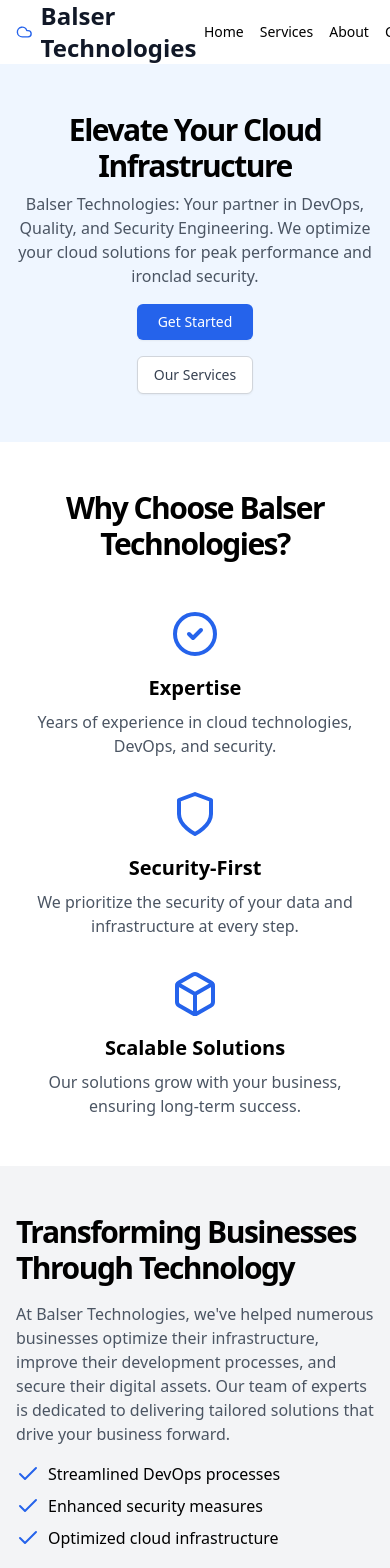
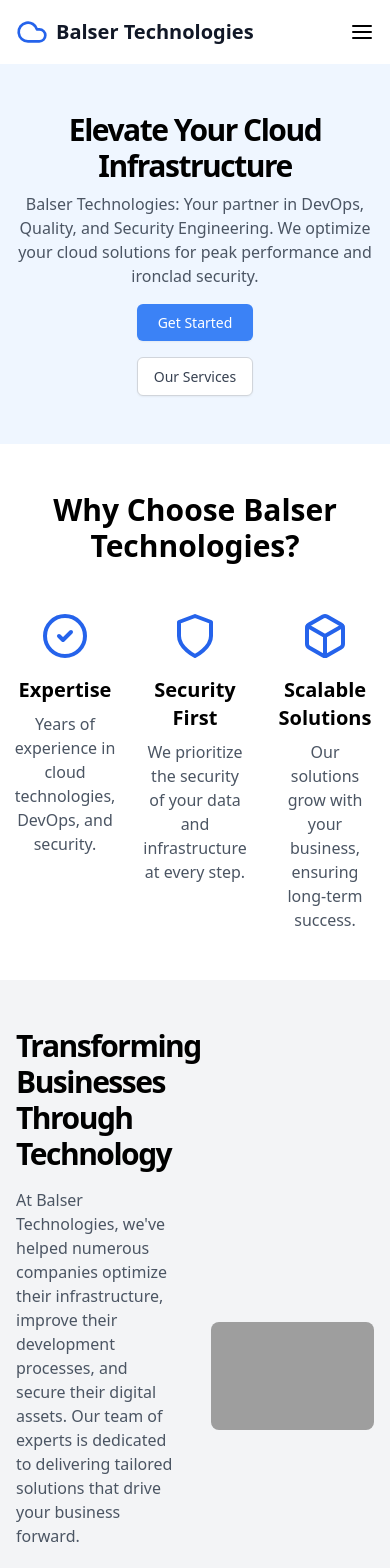
Before and after one commit to balser-technologies/balser-technologies.github.io, a Jekyll site: the page built from index.html, in a window 390 px wide. Shown: the top 1568 px of the page. Built offline with Jekyll 4.4.1, drawn with Linux system fonts in a browser that asks for light colours; some of the changed text lies outside the part shown; grey boxes are pictures that could not be loaded.

Commit message:
add custom css

```diff
--- a/_config.yml
+++ b/_config.yml
@@ -1,7 +1,11 @@
+# Site settings
 title: Balser Technologies
-description: Cloud consultancy specializing in DevOps, Quality, and Security Engineering services
-baseurl: ""
-url: "https://balser-technologies.com"
+email: info@balsertechnologies.com
+description: >-
+  Balser Technologies: Your partner in DevOps, Quality, and Security Engineering.
+  We optimize your cloud solutions for peak performance and ironclad security.
+baseurl: "" # the subpath of your site, e.g. /blog
+url: "https://www.balsertechnologies.com" # the base hostname & protocol for your site
 
 # Build settings
 markdown: kramdown
@@ -14,4 +18,28 @@
   - Gemfile
   - Gemfile.lock
   - node_modules
-  - vendor
+  - vendor/bundle/
+  - vendor/cache/
+  - vendor/gems/
+  - vendor/ruby/
+
+# Sass settings
+sass:
+  sass_dir: _sass
+  style: compressed
+
+# Include custom CSS
+include:
+  - assets
+
+# Collections
+collections:
+  services:
+    output: true
+
+# Default layout
+defaults:
+  - scope:
+      path: ""
+    values:
+      layout: "default"
--- a/_layouts/default.html
+++ b/_layouts/default.html
@@ -5,34 +5,52 @@
     <meta name="viewport" content="width=device-width, initial-scale=1.0">
     <title>{{ page.title }} | {{ site.title }}</title>
     <link href="https://cdn.jsdelivr.net/npm/tailwindcss@2.2.19/dist/tailwind.min.css" rel="stylesheet">
+    <link href="{{ site.baseurl }}/assets/css/custom.css" rel="stylesheet">
     {% seo %}
 </head>
 <body class="flex flex-col min-h-screen">
-    <header class="px-4 lg:px-6 h-16 flex items-center">
-        <a href="{{ site.baseurl }}/" class="flex items-center justify-center">
-            <svg xmlns="http://www.w3.org/2000/svg" width="24" height="24" viewBox="0 0 24 24" fill="none" stroke="currentColor" stroke-width="2" stroke-linecap="round" stroke-linejoin="round" class="h-6 w-6 text-blue-600">
+    <header class="bg-white shadow-sm">
+        <div class="container mx-auto px-4 md:px-6 max-w-6xl">
+            <div class="flex items-center justify-between h-16">
+                <a href="{{ site.baseurl }}/" class="flex items-center">
+                    <svg xmlns="http://www.w3.org/2000/svg" width="24" height="24" viewBox="0 0 24 24" fill="none" stroke="currentColor" stroke-width="2" stroke-linecap="round" stroke-linejoin="round" class="h-8 w-8 text-blue-600">
                         <path d="M17.5 19H9a7 7 0 1 1 6.71-9h1.79a4.5 4.5 0 1 1 0 9Z"></path>
                     </svg>
-            <span class="ml-2 text-2xl font-bold text-gray-900">{{ site.title }}</span>
+                    <span class="ml-2 text-xl font-bold text-gray-900">{{ site.title }}</span>
                 </a>
-        <nav class="ml-auto flex gap-4 sm:gap-6">
-            <a href="{{ site.baseurl }}/" class="text-sm font-medium hover:underline underline-offset-4">Home</a>
-            <a href="{{ site.baseurl }}/services" class="text-sm font-medium hover:underline underline-offset-4">Services</a>
-            <a href="{{ site.baseurl }}/#about" class="text-sm font-medium hover:underline underline-offset-4">About</a>
-            <a href="{{ site.baseurl }}/#contact" class="text-sm font-medium hover:underline underline-offset-4">Contact</a>
+                <nav class="hidden md:flex space-x-4">
+                    <a href="{{ site.baseurl }}/" class="text-gray-600 hover:text-gray-900">Home</a>
+                    <a href="{{ site.baseurl }}/services" class="text-gray-600 hover:text-gray-900">Services</a>
+                    <a href="{{ site.baseurl }}/#about" class="text-gray-600 hover:text-gray-900">About</a>
+                    <a href="{{ site.baseurl }}/#contact" class="text-gray-600 hover:text-gray-900">Contact</a>
                 </nav>
+                <button class="md:hidden">
+                    <svg xmlns="http://www.w3.org/2000/svg" width="24" height="24" viewBox="0 0 24 24" fill="none" stroke="currentColor" stroke-width="2" stroke-linecap="round" stroke-linejoin="round">
+                        <line x1="3" y1="12" x2="21" y2="12"></line>
+                        <line x1="3" y1="6" x2="21" y2="6"></line>
+                        <line x1="3" y1="18" x2="21" y2="18"></line>
+                    </svg>
+                </button>
+            </div>
+        </div>
     </header>
 
-    <main class="flex-1">
+    <main class="flex-grow">
+        <div class="content-wrapper">
             {{ content }}
+        </div>
     </main>
 
-    <footer class="flex flex-col gap-2 sm:flex-row py-6 w-full shrink-0 items-center px-4 md:px-6 border-t">
-        <p class="text-xs text-gray-600">&copy; {{ 'now' | date: "%Y" }} {{ site.title }}. All rights reserved.</p>
-        <nav class="sm:ml-auto flex gap-4 sm:gap-6">
-            <a href="#" class="text-xs hover:underline underline-offset-4">Terms of Service</a>
-            <a href="#" class="text-xs hover:underline underline-offset-4">Privacy</a>
+    <footer class="bg-gray-100">
+        <div class="container mx-auto px-4 md:px-6 max-w-6xl py-8">
+            <div class="flex flex-col md:flex-row justify-between items-center">
+                <p class="text-sm text-gray-600">&copy; {{ 'now' | date: "%Y" }} {{ site.title }}. All rights reserved.</p>
+                <nav class="flex gap-4 mt-4 md:mt-0">
+                    <a href="#" class="text-sm text-gray-600 hover:text-gray-900">Terms of Service</a>
+                    <a href="#" class="text-sm text-gray-600 hover:text-gray-900">Privacy Policy</a>
                 </nav>
+            </div>
+        </div>
     </footer>
 </body>
 </html>
--- /dev/null
+++ b/assets/css/custom.css
@@ -0,0 +1,186 @@
+/* Custom styles for Balser Technologies */
+
+:root {
+  --color-primary: #3b82f6;
+  --color-primary-dark: #2563eb;
+  --color-gray-100: #f3f4f6;
+  --color-gray-200: #e5e7eb;
+  --color-gray-300: #d1d5db;
+  --color-gray-600: #4b5563;
+  --color-gray-700: #374151;
+  --color-gray-900: #111827;
+}
+
+.content-wrapper {
+  display: flex;
+  flex-direction: column;
+  align-items: center;
+  width: 100%;
+}
+
+.content-wrapper > section {
+  width: 100%;
+  padding-top: 3rem;
+  padding-bottom: 3rem;
+}
+
+@media (min-width: 768px) {
+  .content-wrapper > section {
+    padding-top: 6rem;
+    padding-bottom: 6rem;
+  }
+}
+
+@media (min-width: 1024px) {
+  .content-wrapper > section {
+    padding-top: 8rem;
+    padding-bottom: 8rem;
+  }
+}
+
+.content-wrapper > section > div {
+  max-width: 72rem;
+  margin-left: auto;
+  margin-right: auto;
+  padding-left: 1rem;
+  padding-right: 1rem;
+}
+
+@media (min-width: 768px) {
+  .content-wrapper > section > div {
+    padding-left: 1.5rem;
+    padding-right: 1.5rem;
+  }
+}
+
+.section-title {
+  font-size: 1.875rem;
+  font-weight: 700;
+  line-height: 1.2;
+  text-align: center;
+  margin-bottom: 3rem;
+}
+
+@media (min-width: 640px) {
+  .section-title {
+    font-size: 2.25rem;
+  }
+}
+
+@media (min-width: 768px) {
+  .section-title {
+    font-size: 3rem;
+  }
+}
+
+.btn-primary {
+  display: inline-flex;
+  align-items: center;
+  justify-content: center;
+  border-radius: 0.375rem;
+  background-color: var(--color-primary);
+  padding: 0.5rem 1rem;
+  font-size: 0.875rem;
+  font-weight: 500;
+  color: white;
+  box-shadow: 0 1px 2px 0 rgba(0, 0, 0, 0.05);
+}
+
+.btn-primary:hover {
+  background-color: var(--color-primary-dark);
+}
+
+.btn-secondary {
+  display: inline-flex;
+  align-items: center;
+  justify-content: center;
+  border-radius: 0.375rem;
+  border: 1px solid var(--color-gray-300);
+  background-color: white;
+  padding: 0.5rem 1rem;
+  font-size: 0.875rem;
+  font-weight: 500;
+  color: var(--color-gray-700);
+  box-shadow: 0 1px 2px 0 rgba(0, 0, 0, 0.05);
+}
+
+.btn-secondary:hover {
+  background-color: var(--color-gray-100);
+}
+
+.card {
+  background-color: white;
+  padding: 1.5rem;
+  border-radius: 0.5rem;
+  box-shadow: 0 1px 3px 0 rgba(0, 0, 0, 0.1), 0 1px 2px 0 rgba(0, 0, 0, 0.06);
+}
+
+.form-input {
+  display: flex;
+  height: 2.5rem;
+  width: 100%;
+  border-radius: 0.375rem;
+  border: 1px solid var(--color-gray-300);
+  background-color: white;
+  padding: 0.5rem 0.75rem;
+  font-size: 0.875rem;
+}
+
+.form-input::placeholder {
+  color: var(--color-gray-400);
+}
+
+.form-input:focus {
+  outline: none;
+  ring: 2px solid var(--color-primary);
+  border-color: transparent;
+}
+
+.form-button {
+  display: inline-flex;
+  align-items: center;
+  justify-content: center;
+  border-radius: 0.375rem;
+  font-size: 0.875rem;
+  font-weight: 500;
+  height: 2.5rem;
+  padding-left: 1rem;
+  padding-right: 1rem;
+  background-color: var(--color-primary);
+  color: white;
+  transition-property: color, background-color, border-color, text-decoration-color, fill, stroke;
+  transition-timing-function: cubic-bezier(0.4, 0, 0.2, 1);
+  transition-duration: 150ms;
+}
+
+.form-button:hover {
+  background-color: var(--color-primary-dark);
+}
+
+.form-button:focus {
+  outline: none;
+  ring: 2px solid var(--color-primary);
+  ring-offset: 2px;
+}
+
+.grid-cols-3 {
+  display: grid;
+  gap: 2rem;
+}
+
+@media (min-width: 768px) {
+  .grid-cols-3 {
+    grid-template-columns: repeat(3, minmax(0, 1fr));
+  }
+}
+
+.grid-cols-2 {
+  display: grid;
+  gap: 2rem;
+}
+
+@media (min-width: 768px) {
+  .grid-cols-2 {
+    grid-template-columns: repeat(2, minmax(0, 1fr));
+  }
+}
--- a/index.html
+++ b/index.html
@@ -3,31 +3,29 @@
 title: Home
 ---
 
-<div class="flex flex-col items-center min-h-screen">
-    <section class="w-full py-12 md:py-24 lg:py-32 xl:py-48 bg-blue-50">
-        <div class="container mx-auto px-4 md:px-6 max-w-6xl">
+<section class="bg-blue-50">
+    <div>
         <div class="flex flex-col items-center space-y-4 text-center">
             <div class="space-y-2">
                 <h1 class="text-3xl font-bold tracking-tighter sm:text-4xl md:text-5xl lg:text-6xl/none">
                     Elevate Your Cloud Infrastructure
                 </h1>
                 <p class="mx-auto max-w-[700px] text-gray-600 md:text-xl">
-                        Balser Technologies: Your partner in DevOps, Quality, and Security Engineering. We optimize your cloud
-                        solutions for peak performance and ironclad security.
+                    Balser Technologies: Your partner in DevOps, Quality, and Security Engineering. We optimize your cloud solutions for peak performance and ironclad security.
                 </p>
             </div>
             <div class="flex flex-col sm:flex-row space-y-4 sm:space-y-0 sm:space-x-4">
-                    <a href="#get-started" class="inline-flex items-center justify-center rounded-md bg-blue-600 px-4 py-2 text-sm font-medium text-white shadow-sm hover:bg-blue-700">Get Started</a>
-                    <a href="{{ site.baseurl }}/services" class="inline-flex items-center justify-center rounded-md border border-gray-300 bg-white px-4 py-2 text-sm font-medium text-gray-700 shadow-sm hover:bg-gray-50">Our Services</a>
+                <a href="#get-started" class="btn-primary">Get Started</a>
+                <a href="{{ site.baseurl }}/services" class="btn-secondary">Our Services</a>
             </div>
         </div>
     </div>
 </section>
 
-    <section class="w-full py-12 md:py-24 lg:py-32">
-        <div class="container mx-auto px-4 md:px-6 max-w-6xl">
-            <h2 class="text-3xl font-bold tracking-tighter sm:text-4xl md:text-5xl text-center mb-12">Why Choose Balser Technologies?</h2>
-            <div class="grid grid-cols-1 md:grid-cols-3 gap-8">
+<section>
+    <div>
+        <h2 class="section-title">Why Choose Balser Technologies?</h2>
+        <div class="grid grid-cols-3 gap-8">
             <div class="flex flex-col items-center text-center">
                 <svg xmlns="http://www.w3.org/2000/svg" width="48" height="48" viewBox="0 0 24 24" fill="none" stroke="currentColor" stroke-width="2" stroke-linecap="round" stroke-linejoin="round" class="h-12 w-12 text-blue-600 mb-4">
                     <circle cx="12" cy="12" r="10"></circle>
@@ -40,7 +38,7 @@
                 <svg xmlns="http://www.w3.org/2000/svg" width="48" height="48" viewBox="0 0 24 24" fill="none" stroke="currentColor" stroke-width="2" stroke-linecap="round" stroke-linejoin="round" class="h-12 w-12 text-blue-600 mb-4">
                     <path d="M12 22s8-4 8-10V5l-8-3-8 3v7c0 6 8 10 8 10z"></path>
                 </svg>
-                    <h3 class="text-xl font-bold mb-2">Security-First</h3>
+                <h3 class="text-xl font-bold mb-2">Security First</h3>
                 <p class="text-gray-600">We prioritize the security of your data and infrastructure at every step.</p>
             </div>
             <div class="flex flex-col items-center text-center">
@@ -56,20 +54,20 @@
     </div>
 </section>
 
-    <section class="w-full py-12 md:py-24 lg:py-32 bg-gray-100">
-        <div class="container mx-auto px-4 md:px-6 max-w-6xl">
-            <div class="grid items-center gap-6 lg:grid-cols-2 lg:gap-12">
+<section class="bg-gray-100">
+    <div>
+        <div class="grid grid-cols-2 gap-12 items-center">
             <div class="space-y-4">
                 <h2 class="text-3xl font-bold tracking-tighter sm:text-4xl md:text-5xl">Transforming Businesses Through Technology</h2>
                 <p class="text-gray-600 md:text-xl">
-                        At Balser Technologies, we've helped numerous businesses optimize their infrastructure, improve their development processes, and secure their digital assets. Our team of experts is dedicated to delivering tailored solutions that drive your business forward.
+                    At Balser Technologies, we've helped numerous companies optimize their infrastructure, improve their development processes, and secure their digital assets. Our team of experts is dedicated to delivering tailored solutions that drive your business forward.
                 </p>
                 <ul class="space-y-2">
                     <li class="flex items-center">
                         <svg xmlns="http://www.w3.org/2000/svg" width="24" height="24" viewBox="0 0 24 24" fill="none" stroke="currentColor" stroke-width="2" stroke-linecap="round" stroke-linejoin="round" class="h-6 w-6 text-blue-600 mr-2">
                             <polyline points="20 6 9 17 4 12"></polyline>
                         </svg>
-                            Streamlined DevOps processes
+                        Optimized DevOps processes
                     </li>
                     <li class="flex items-center">
                         <svg xmlns="http://www.w3.org/2000/svg" width="24" height="24" viewBox="0 0 24 24" fill="none" stroke="currentColor" stroke-width="2" stroke-linecap="round" stroke-linejoin="round" class="h-6 w-6 text-blue-600 mr-2">
@@ -81,7 +79,7 @@
                         <svg xmlns="http://www.w3.org/2000/svg" width="24" height="24" viewBox="0 0 24 24" fill="none" stroke="currentColor" stroke-width="2" stroke-linecap="round" stroke-linejoin="round" class="h-6 w-6 text-blue-600 mr-2">
                             <polyline points="20 6 9 17 4 12"></polyline>
                         </svg>
-                            Optimized cloud infrastructure
+                        Streamlined cloud infrastructure
                     </li>
                 </ul>
             </div>
@@ -99,10 +97,10 @@
     </div>
 </section>
 
-    <section class="w-full py-12 md:py-24 lg:py-32">
-        <div class="container mx-auto px-4 md:px-6 max-w-6xl">
-            <h2 class="text-3xl font-bold tracking-tighter sm:text-4xl md:text-5xl text-center mb-12">Our Core Services</h2>
-            <div class="grid grid-cols-1 md:grid-cols-3 gap-8">
+<section>
+    <div>
+        <h2 class="section-title">Our Core Services</h2>
+        <div class="grid grid-cols-3 gap-8">
             <div class="flex flex-col items-center text-center">
                 <svg xmlns="http://www.w3.org/2000/svg" width="48" height="48" viewBox="0 0 24 24" fill="none" stroke="currentColor" stroke-width="2" stroke-linecap="round" stroke-linejoin="round" class="h-12 w-12 text-blue-600 mb-4">
                     <polygon points="13 2 3 14 12 14 11 22 21 10 12 10 13 2"></polygon>
@@ -111,7 +109,7 @@
                 <p class="text-gray-600">Streamline your development and operations with our expert DevOps solutions.</p>
             </div>
             <div class="flex flex-col items-center text-center">
-                    <svg xmlns="http://www.w3.org/2000/svg" width="48" height="48" viewBox="0 0 24 24" fill="none" stroke="currentColor" stroke-width="2" stroke-linecap="round" stroke-linejoin="round" class="h-12 w-12 text-blue-600 mb-4">
+                <svg xmlns="http://www.w3.org/2000/svg" width="48" height="48" viewBox="0 0 24 24" fill="none"   stroke="currentColor" stroke-width="2" stroke-linecap="round" stroke-linejoin="round" class="h-12 w-12 text-blue-600 mb-4">
                     <path d="M22 11.08V12a10 10 0 1 1-5.93-9.14"></path>
                     <polyline points="22 4 12 14.01 9 11.01"></polyline>
                 </svg>
@@ -127,44 +125,43 @@
             </div>
         </div>
         <div class="mt-12 text-center">
-                <a href="{{ site.baseurl }}/services" class="inline-flex items-center justify-center rounded-md bg-blue-600 px-4 py-2 text-sm font-medium text-white shadow-sm hover:bg-blue-700">View All Services</a>
+            <a href="{{ site.baseurl }}/services" class="btn-primary">View All Services</a>
         </div>
     </div>
 </section>
 
-    <section id="get-started" class="w-full py-12 md:py-24 lg:py-32 bg-blue-50">
-        <div class="container mx-auto px-4 md:px-6 max-w-6xl">
+<section id="get-started" class="bg-blue-50">
+    <div>
         <div class="flex flex-col items-center space-y-4 text-center">
             <div class="space-y-2">
-                    <h2 class="text-3xl font-bold tracking-tighter sm:text-4xl md:text-5xl">Ready to Elevate Your Cloud Infrastructure?</h2>
+                <h2 class="section-title">Ready to Elevate Your Cloud Infrastructure?</h2>
                 <p class="mx-auto max-w-[600px] text-gray-600 md:text-xl">
                     Take the first step towards optimizing your cloud solutions. Contact us today for a free consultation.
                 </p>
             </div>
             <div class="w-full max-w-sm space-y-2">
                 <form class="flex flex-col space-y-4" action="#" method="POST">
-                        <input class="flex h-10 w-full rounded-md border border-input bg-background px-3 py-2 text-sm ring-offset-background file:border-0 file:bg-transparent file:text-sm file:font-medium placeholder:text-muted-foreground focus-visible:outline-none focus-visible:ring-2 focus-visible:ring-ring focus-visible:ring-offset-2 disabled:cursor-not-allowed disabled:opacity-50" placeholder="Your name" type="text" name="name" required />
-                        <input class="flex h-10 w-full rounded-md border border-input bg-background px-3 py-2 text-sm ring-offset-background file:border-0 file:bg-transparent file:text-sm file:font-medium placeholder:text-muted-foreground focus-visible:outline-none focus-visible:ring-2 focus-visible:ring-ring focus-visible:ring-offset-2 disabled:cursor-not-allowed disabled:opacity-50" placeholder="Your email" type="email" name="email" required />
-                        <button class="inline-flex items-center justify-center rounded-md text-sm font-medium ring-offset-background transition-colors focus-visible:outline-none focus-visible:ring-2 focus-visible:ring-ring focus-visible:ring-offset-2 disabled:pointer-events-none disabled:opacity-50 bg-primary text-primary-foreground hover:bg-primary/90 h-10 px-4 py-2 bg-blue-600 text-white" type="submit">Request Consultation</button>
+                    <input class="form-input" placeholder="Your name" type="text" name="name" required />
+                    <input class="form-input" placeholder="Your email" type="email" name="email" required />
+                    <button class="form-button" type="submit">Request Consultation</button>
                 </form>
             </div>
         </div>
     </div>
 </section>
 
-    <section class="w-full py-12 md:py-24 lg:py-32">
-        <div class="container mx-auto px-4 md:px-6 max-w-6xl">
-            <h2 class="text-3xl font-bold tracking-tighter sm:text-4xl md:text-5xl  text-center mb-12">What Our Clients Say</h2>
-            <div class="grid grid-cols-1 md:grid-cols-2 gap-8">
-                <div class="bg-white p-6 rounded-lg shadow-md">
+<section>
+    <div>
+        <h2 class="section-title">What Our Clients Say</h2>
+        <div class="grid grid-cols-2 gap-8">
+            <div class="card">
                 <p class="text-gray-600 mb-4">"Balser Technologies transformed our DevOps processes, significantly reducing our deployment times and improving our overall efficiency."</p>
                 <p class="font-semibold">- John Doe, CTO at TechCorp</p>
             </div>
-                <div class="bg-white p-6 rounded-lg shadow-md">
+            <div class="card">
                 <p class="text-gray-600 mb-4">"The security measures implemented by Balser Technologies have given us peace of mind. Our systems are now more robust than ever."</p>
                 <p class="font-semibold">- Jane Smith, Head of IT at SecureData Inc.</p>
             </div>
         </div>
     </div>
 </section>
-</div>
```
Lines whose indentation alone changed are shown as unchanged.
